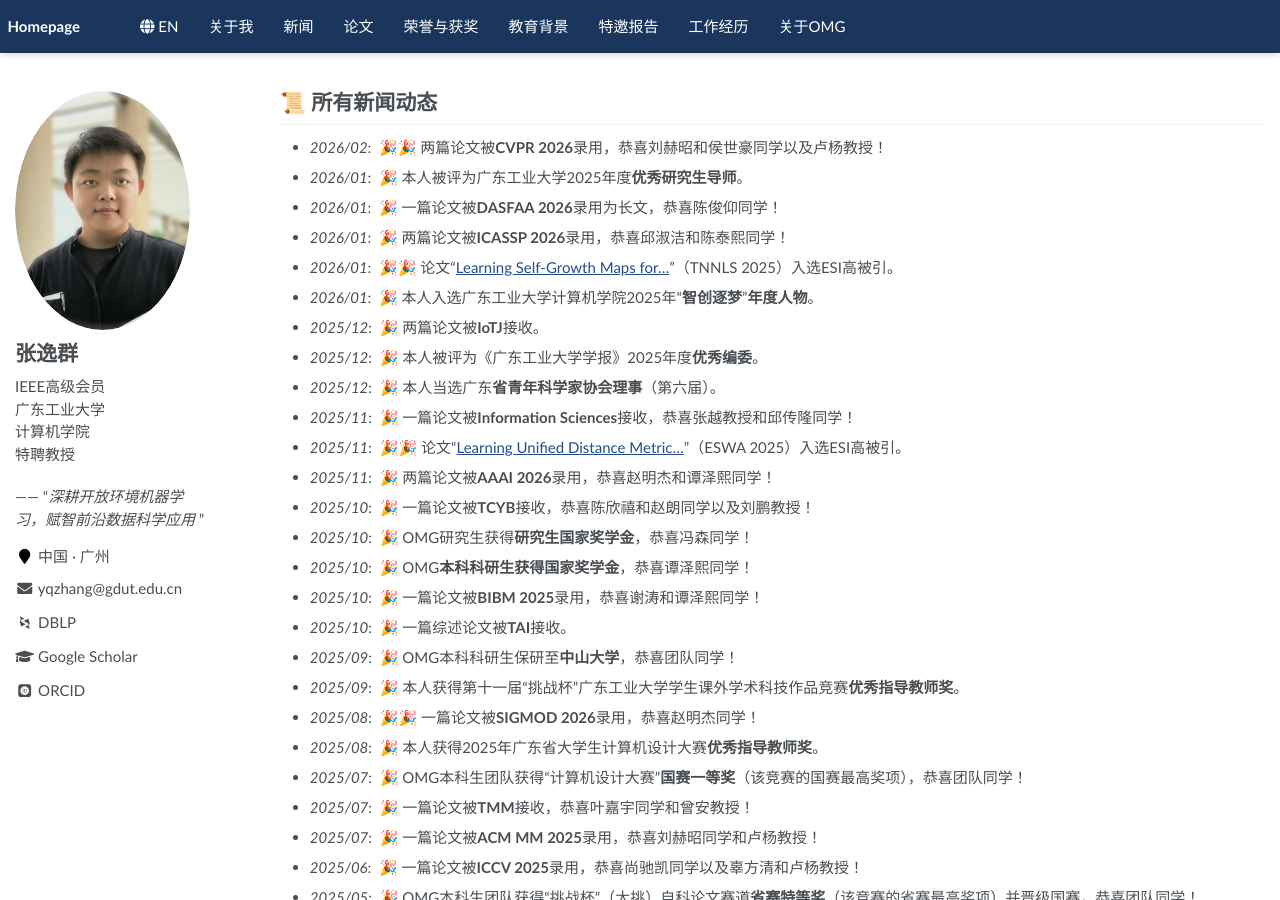
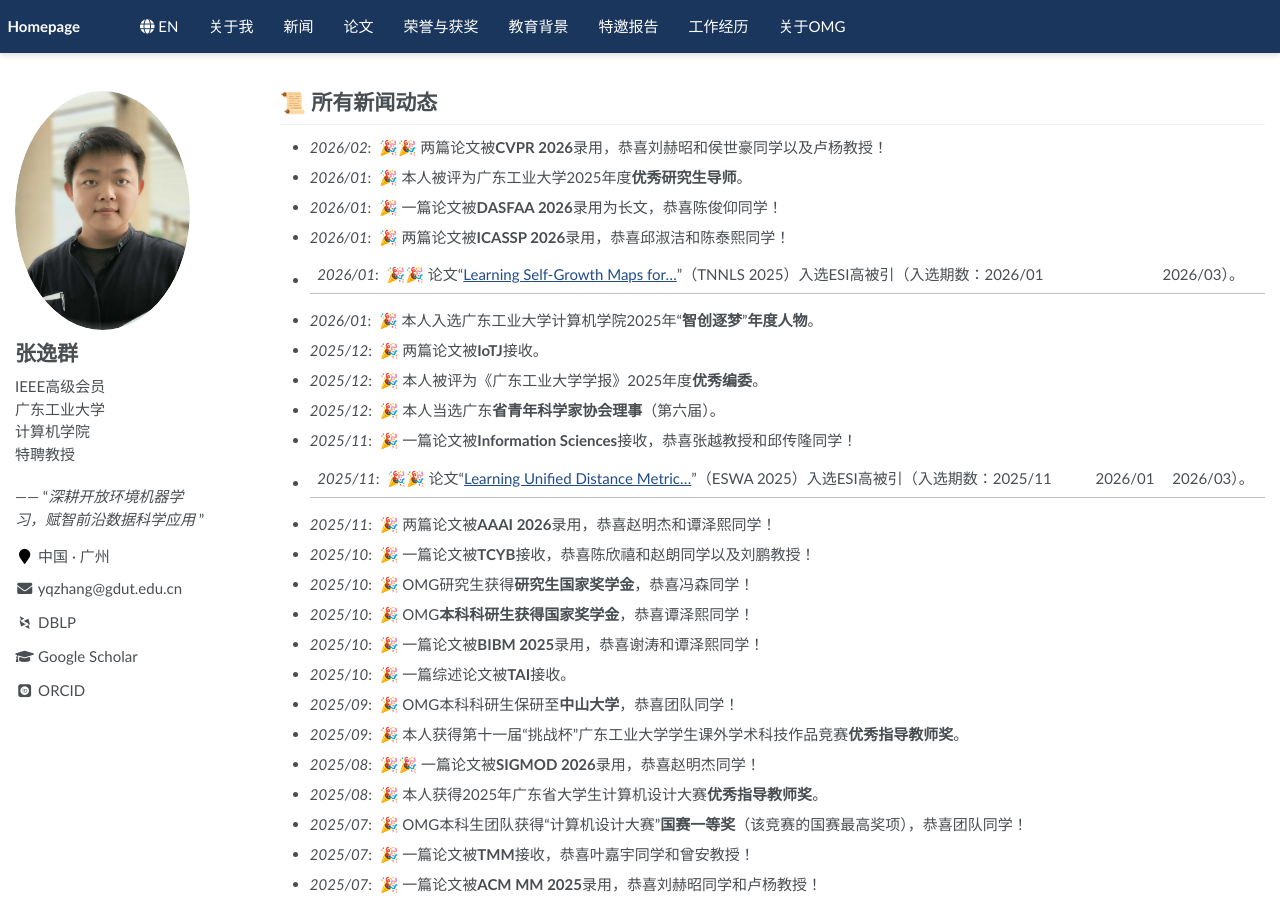
Before and after one commit to yqzhang-Zz/zh-news, a Jekyll site: the page built from _pages/about.md, in a window 1280 px wide and 900 px high. Built offline with Jekyll 4.4.1, drawn with Linux system fonts in a browser that asks for light colours; some web fonts are replaced; a script that is not in the unit is left out; comment, search, counter and statistics services are not loaded.

Commit message:
Update about.md

```diff
--- a/_pages/about.md
+++ b/_pages/about.md
@@ -15,13 +15,13 @@ redirect_from:
 - *2026/01*: &nbsp;🎉 本人被评为广东工业大学2025年度**优秀研究生导师**。
 - *2026/01*: &nbsp;🎉 一篇论文被**DASFAA 2026**录用为长文，恭喜陈俊仰同学！
 - *2026/01*: &nbsp;🎉 两篇论文被**ICASSP 2026**录用，恭喜邱淑洁和陈泰熙同学！
-- *2026/01*: &nbsp;🎉🎉 论文“[Learning Self-Growth Maps for…](https://ieeexplore.ieee.org/abstract/document/11007519)”（TNNLS 2025）入选ESI高被引。
+- *2026/01*: &nbsp;🎉🎉 论文“[Learning Self-Growth Maps for…](https://ieeexplore.ieee.org/abstract/document/11007519)”（TNNLS 2025）入选ESI高被引（入选期数：2026/01 | 2026/03）。
 - *2026/01*: &nbsp;🎉 本人入选广东工业大学计算机学院2025年“**智创逐梦**”**年度人物**。
 - *2025/12*: &nbsp;🎉 两篇论文被**IoTJ**接收。
 - *2025/12*: &nbsp;🎉 本人被评为《广东工业大学学报》2025年度**优秀编委**。
 - *2025/12*: &nbsp;🎉 本人当选广东**省青年科学家协会理事**（第六届）。
 - *2025/11*: &nbsp;🎉 一篇论文被**Information Sciences**接收，恭喜张越教授和邱传隆同学！
-- *2025/11*: &nbsp;🎉🎉 论文“[Learning Unified Distance Metric…](https://www.sciencedirect.com/science/article/abs/pii/S0957417425003604)”（ESWA 2025）入选ESI高被引。
+- *2025/11*: &nbsp;🎉🎉 论文“[Learning Unified Distance Metric…](https://www.sciencedirect.com/science/article/abs/pii/S0957417425003604)”（ESWA 2025）入选ESI高被引（入选期数：2025/11 | 2026/01 | 2026/03）。
 - *2025/11*: &nbsp;🎉 两篇论文被**AAAI 2026**录用，恭喜赵明杰和谭泽熙同学！
 - *2025/10*: &nbsp;🎉 一篇论文被**TCYB**接收，恭喜陈欣禧和赵朗同学以及刘鹏教授！
 - *2025/10*: &nbsp;🎉 OMG研究生获得**研究生国家奖学金**，恭喜冯森同学！
```
